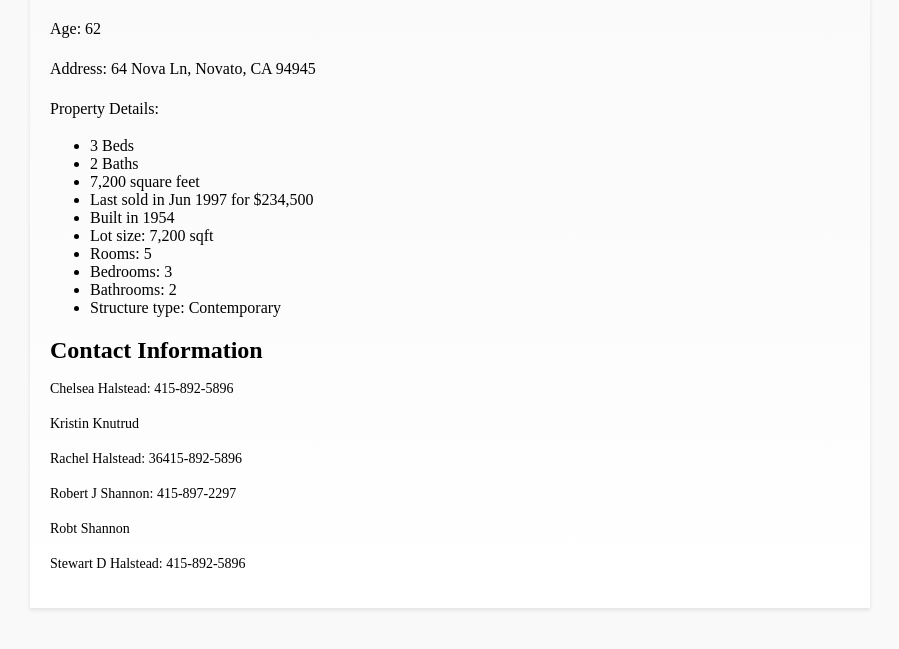
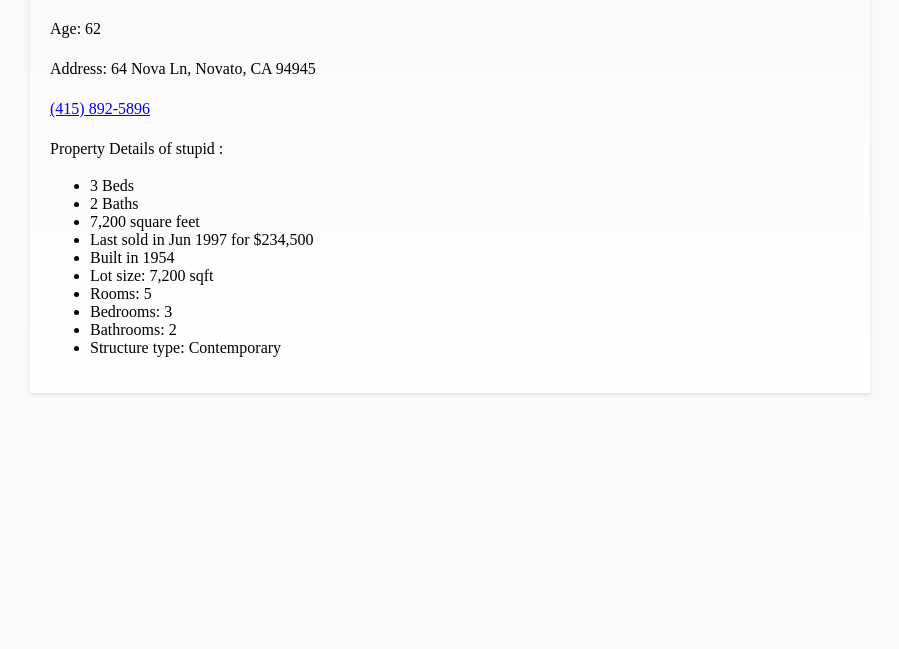
Before and after one commit to BlueHatCrew/halste, a plain HTML site: page index.html in a window 1280 px wide. Shown: the part 89-738 px from the top of the page, without its empty margins (190-1089 px from the left). Drawn offline with Linux system fonts and the light colour scheme.

Commit message:
Update index.html

```diff
--- a/index.html
+++ b/index.html
@@ -52,7 +52,11 @@
         <h1>Susan E Halstead</h1>
        <p>Age: 62</p>
         <p>Address: 64 Nova Ln, Novato, CA 94945</p>
-        <p>Property Details:</p>
+<p> <a href="tel:4158925896">(415) 892-5896</a>
+ </p>
+
+
+        <p>Property Details of stupid :</p>
         <ul>
             <li>3 Beds</li>
             <li>2 Baths</li>
@@ -65,15 +69,7 @@
             <li>Bathrooms: 2</li>
             <li>Structure type: Contemporary</li>
         </ul>
-        <div class="contact-info">
-            <h2>Contact Information</h2>
-            <p>Chelsea Halstead: 415-892-5896</p>
-            <p>Kristin Knutrud</p>
-            <p>Rachel Halstead: 36415-892-5896</p>
-            <p>Robert J Shannon: 415-897-2297</p>
-            <p>Robt Shannon</p>
-            <p>Stewart D Halstead: 415-892-5896</p>
-        </div>
+
     </div>
     </div>
 </body>
```
